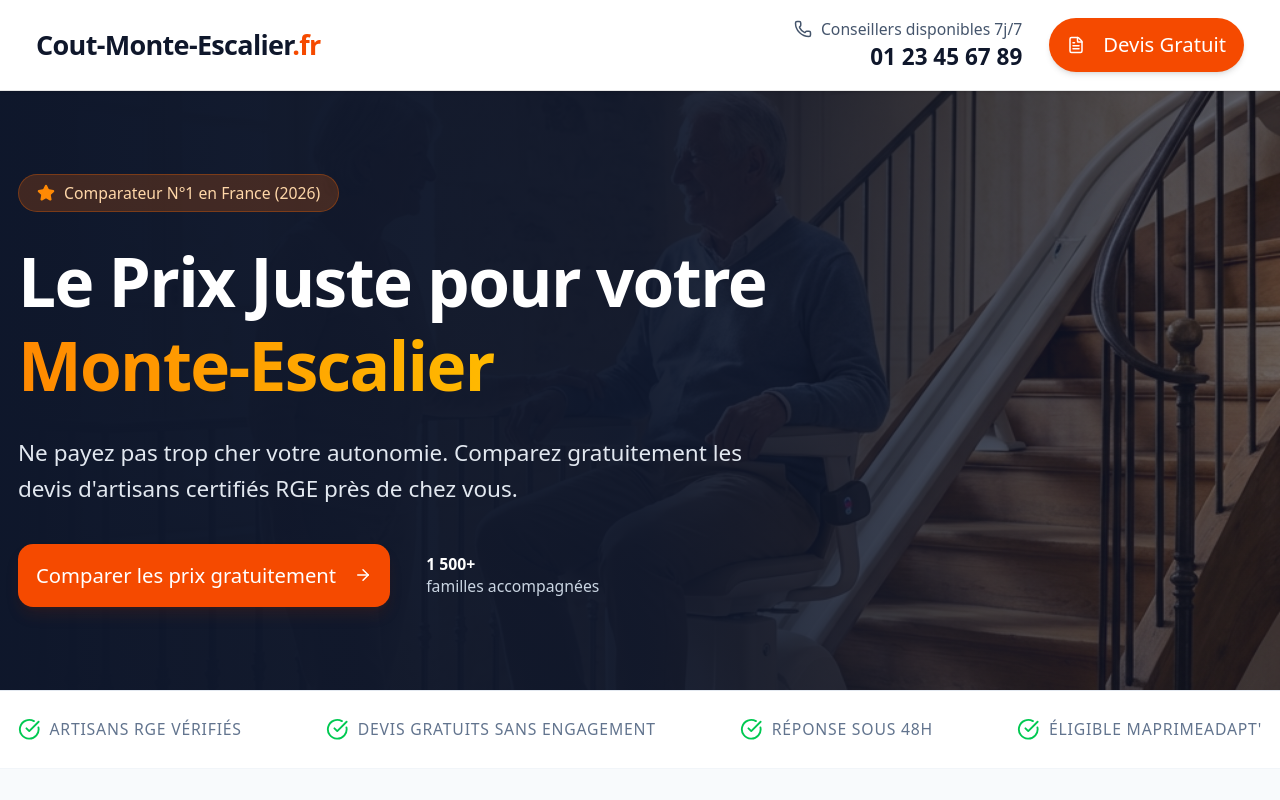
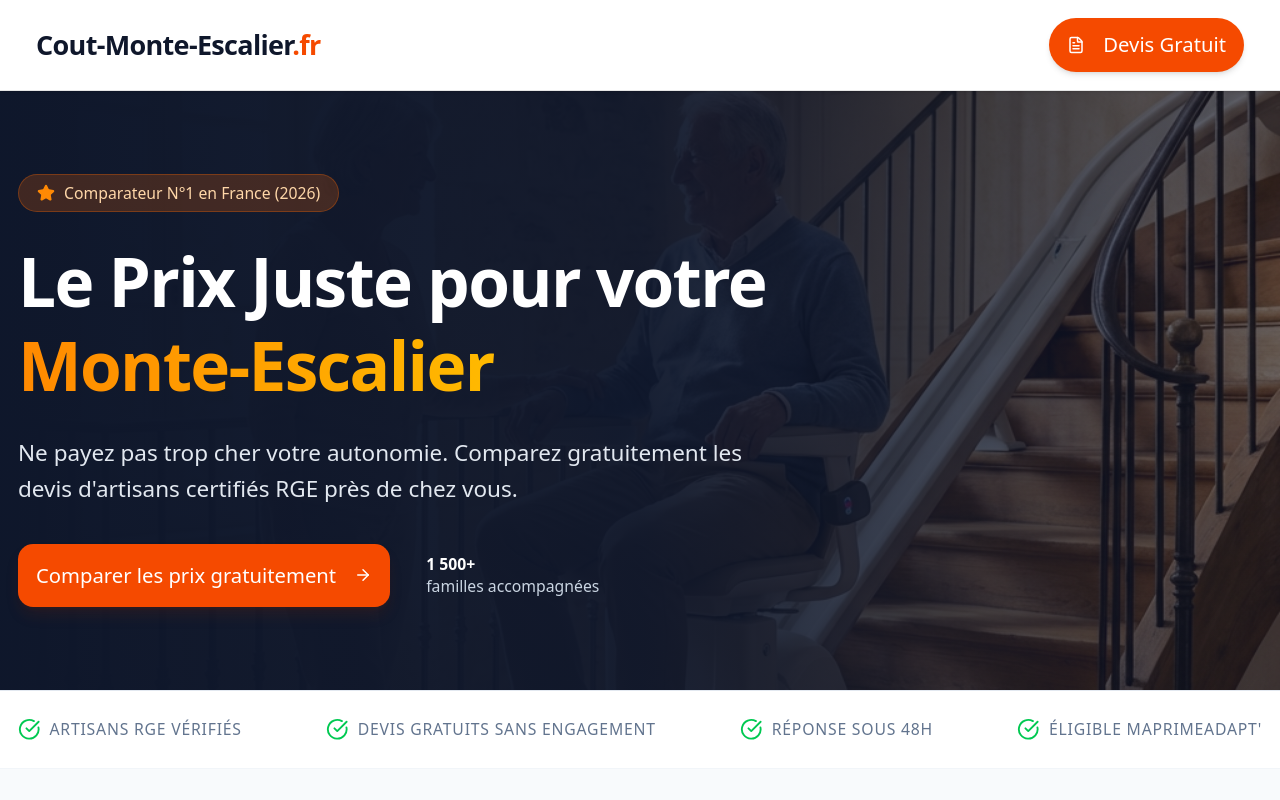
Before and after one commit to baguettecroissant/cout-monte-escalier.fr, a Next.js app: page / in a window 1280 px wide. Shown: the top 800 px of the page. Built offline with nearby package versions, Linux system fonts and the light colour scheme.

Commit message:
chore: remove header phone number

```diff
--- a/src/components/layout/Header.tsx
+++ b/src/components/layout/Header.tsx
@@ -17,15 +17,7 @@ export function Header() {
 
                 {/* Desktop Navigation / Call to Action */}
                 <div className="flex items-center gap-6">
-                    <div className="hidden md:flex flex-col items-end">
-                        <div className="flex items-center gap-2 text-slate-600 text-sm font-medium">
-                            <Phone className="h-4 w-4" />
-                            <span>Conseillers disponibles 7j/7</span>
-                        </div>
-                        <a href="tel:0123456789" className="text-xl font-bold text-slate-900 hover:text-orange-600 transition-colors">
-                            01 23 45 67 89
-                        </a>
-                    </div>
+
 
                     <Link href="/devis">
                         <Button size="lg" className="bg-orange-600 hover:bg-orange-700 text-white text-lg px-8 h-12 shadow-md hover:shadow-lg transition-all rounded-full">
```
